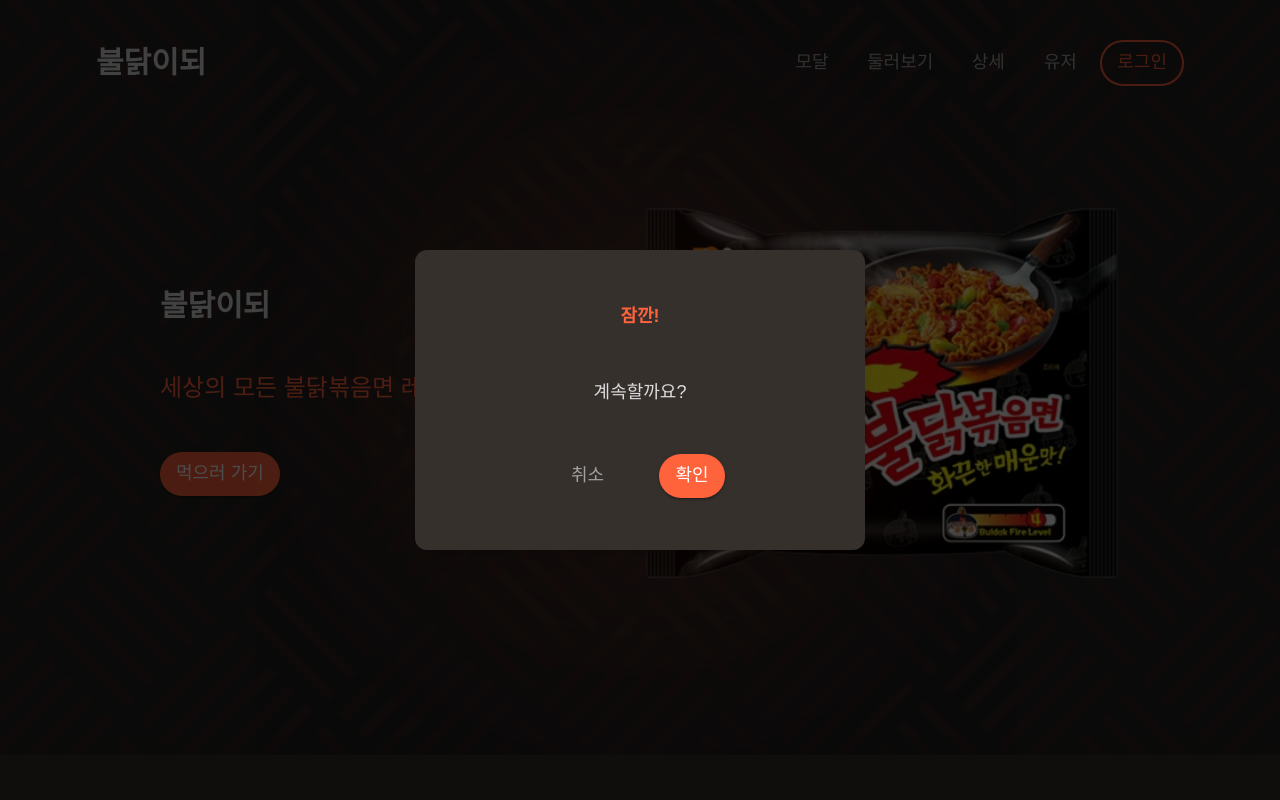
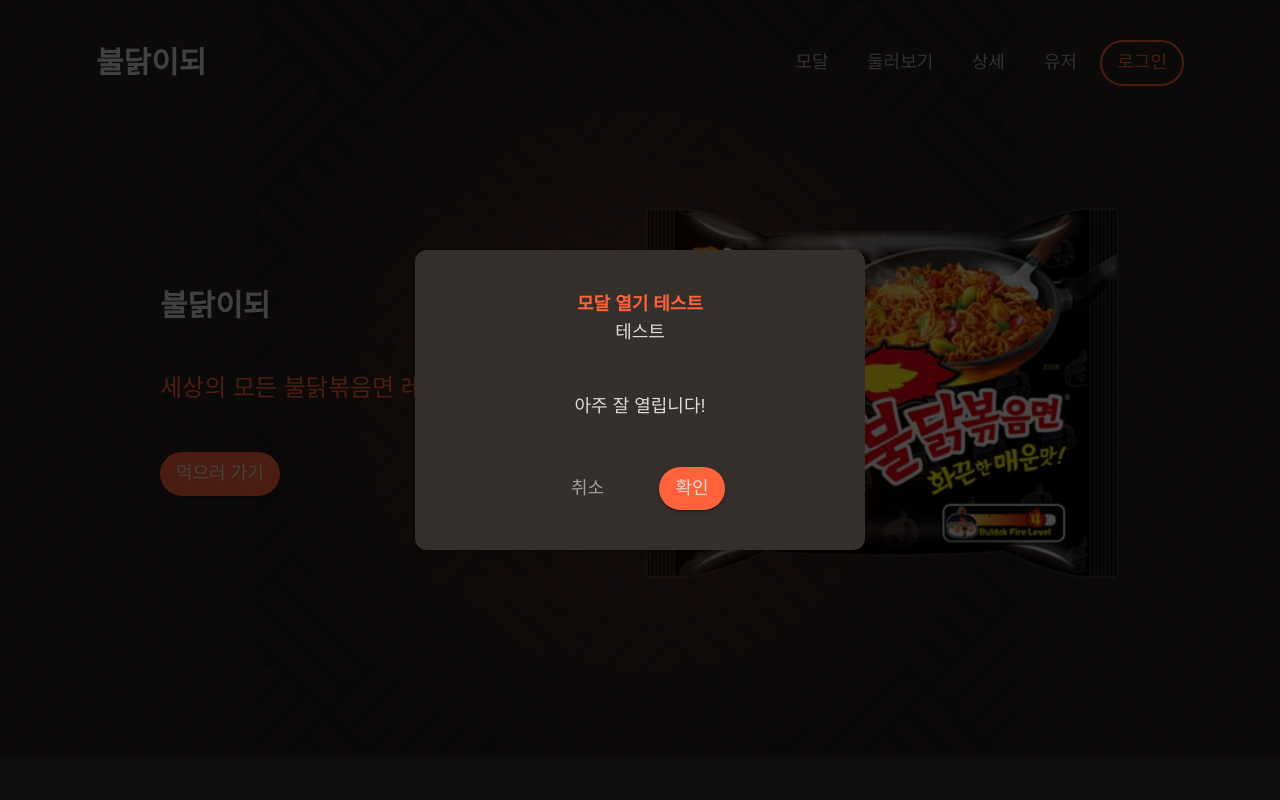
Before and after one commit to metzo32/be-buldak, a Next.js app: page / in a window 1280 px wide. Both pictures are taken after a click on the button "모달". Shown: the top 800 px of the page. Built offline with nearby package versions, Linux system fonts and the light colour scheme; no server answers; a web font is replaced by a local one.

Commit message:
modal context 생성

```diff
--- a/src/app/(public)/register/page.tsx
+++ b/src/app/(public)/register/page.tsx
@@ -20,7 +20,8 @@
 }
 
 export default function RegisterPage() {
-  const { isModalOpen, openModal, closeModal } = useModal();
+  // const { isModalOpen, openModal, closeModal } = useModal();
+  const { openModal, closeModal } = useModal();
   const router = useRouter();
 
   const {
@@ -58,7 +59,22 @@
     const isSuccess = await postRegister(payload);
 
     if (isSuccess) {
-      openModal();
+      openModal({
+        modal: {
+          title01: "세션이 만료되었습니다",
+          title02: "다시 로그인해주세요",
+          content: <p>보안을 위해 자동 로그아웃 되었습니다.</p>,
+          onConfirm: () => {
+            console.log("확인 클릭됨");
+            router.push("/login"); // or 원하는 동작
+          },
+          onCancel: () => {
+            console.log("취소 클릭됨");
+          },
+          confirmButton: "로그인하기",
+          cancelButton: "닫기",
+        },
+      });
     } else {
       alert("회원가입에 실패했습니다. 다시 시도해주세요.");
     }
@@ -68,14 +84,14 @@
 
   return (
     <>
-      <Modal
+      {/* <Modal
         isModalOpen={isModalOpen}
         title01="회원가입 성공!"
         title02="초기 화면으로 이동합니다."
         btnStrongText="확인"
         onClose={closeModal}
         onConfirm={handleConfirm}
-      />
+      /> */}
 
       <div className="py-24 mx-auto w-[600px] px-24 flex flex-col items-center justify-center gap-16 border-2 border-primaryHover rounded-4xl bg-primaryTrans relative backdrop-blur-sm shadow-xl">
         <h1 className="text-4xl relative z-1">가입하기</h1>
--- a/src/components/TriedButton.tsx
+++ b/src/components/TriedButton.tsx
@@ -4,10 +4,15 @@
 import { ButtonStrong } from "./ui/Buttons";
 import { useMutation, useQueryClient } from "@tanstack/react-query";
 import { triedRecipe } from "./fetch/fetchRecipies";
+import useModal from "@/hooks/useModal";
+import { useRouter } from "next/navigation";
 
 export default function TriedButton({ recipeId }: { recipeId: number }) {
   const [tried, setTried] = useState<boolean>(false);
   const queryClient = useQueryClient();
+  const router = useRouter();
+
+  const { openModal } = useModal();
 
   const { mutate, isPending } = useMutation({
     mutationFn: () => triedRecipe(recipeId),
@@ -23,9 +28,36 @@
 
     //   queryClient.invalidateQueries({ queryKey: ["tried", recipeId] });
     // },
-    onError: (err) => {
-      console.error("먹어봤어요 요청 실패:", err);
+    onError: (error: any) => {
+      console.log("먹어봤어요 요청 실패:", error);
+      setTried(false);
+
+      if (error?.response?.status === 401 || error?.status === 401) {
+        console.warn("세션 만료됨 → 재로그인 모달 오픈");
+        setTried(false);
+
+        openModal({
+          modal: {
+            title01: "세션이 만료되었습니다",
+            title02: "다시 로그인해주세요",
+            content: <p>보안을 위해 자동 로그아웃 되었습니다.</p>,
+            onConfirm: () => {
+              console.log("확인 클릭됨");
+              router.push("/login"); // or 원하는 동작
+            },
+            onCancel: () => {
+              console.log("취소 클릭됨");
+            },
+            confirmButton: "로그인하기",
+            cancelButton: "닫기",
+          },
+        });
+        return;
+      }
+
       alert("요청 실패");
+      // 실패 시 optimistic rollback도 고려
+      setTried((prev) => !prev);
     },
   });
 
@@ -36,6 +68,7 @@
   return (
     <ButtonStrong
       text={`${tried ? "먹어봤어요" : "먹어볼래요"}`}
+      deactive={tried}
       onClick={toggleTried}
       disabled={isPending}
     />
--- a/src/components/comments/Comments.tsx
+++ b/src/components/comments/Comments.tsx
@@ -8,8 +8,9 @@
 import useModal from "@/hooks/useModal";
 
 export default function Comments() {
-  const { isModalOpen, isConfirmed, openModal, closeModal, confirmModal } =
-    useModal();
+  const { openModal } = useModal();
+  // const { isModalOpen, isConfirmed, openModal, closeModal, confirmModal } =
+  //   useModal();
   const [comment, setComment] = useState("");
   const [currentPage, setCurrentPage] = useState<number>(1);
   const itemsPerPage = 5;
@@ -39,16 +40,21 @@
   };
 
   const handleReset = () => {
-    if (!comment) {
-      return;
-    } else {
-      openModal();
-      if (isConfirmed) {
-        setComment("");
-      } else {
-        return;
-      }
-    }
+    openModal({
+      modal: {
+        title01: "세션이 만료되었습니다",
+        title02: "다시 로그인해주세요",
+        content: <p>보안을 위해 자동 로그아웃 되었습니다.</p>,
+        onConfirm: () => {
+          console.log("확인 클릭됨");
+        },
+        onCancel: () => {
+          console.log("취소 클릭됨");
+        },
+        confirmButton: "로그인하기",
+        cancelButton: "닫기",
+      },
+    });
   };
 
   const handleRatingChange = (value: number) => {
@@ -56,13 +62,15 @@
   };
 
   return (
-    <section className=" px-10 py-10
+    <section
+      className=" px-10 py-10
     mb-24
     flex flex-col gap-15
     relative z-1
 
     md:px-24 md:py-12
-    2xl:px-72 xl:py-24;">
+    2xl:px-72 xl:py-24;"
+    >
       <div className="w-full border-3 border-primary rounded-2xl md:rounded-3xl ">
         <StarRating userRate={handleRatingChange} />
         <textarea
--- a/src/components/layouts/Header.tsx
+++ b/src/components/layouts/Header.tsx
@@ -3,7 +3,6 @@
 import { useRouter } from "next/navigation";
 import useModal from "@/hooks/useModal";
 
-import Modal from "@/components/ui/Modal";
 import HomeButton from "@/components/HomeButton";
 import { ButtonOutlined, ButtonPlain } from "@/components/ui/Buttons";
 import { useQuery } from "@tanstack/react-query";
@@ -12,18 +11,17 @@
 import { useEffect } from "react";
 
 export default function Header() {
-  const { isModalOpen, isConfirmed, openModal, closeModal, confirmModal } =
-    useModal();
+  const { openModal } = useModal();
   const router = useRouter();
   const { user } = useUserStore();
 
   useEffect(() => {
-    console.log("헤더 유저", user)
-  }, [user])
+    console.log("헤더 유저", user);
+  }, [user]);
 
   // const { data: userData, isError } = useQuery({
   //   queryKey: ["currentUser"],
-  //   queryFn: getCurrentUser,
+  //   queryFn: getCurrentUser,₩₩
   //   retry: false,
   // });
 
@@ -32,12 +30,22 @@
   // }
 
   const handleModalOpen = () => {
-    openModal();
+    openModal({
+      modal: {
+        title01: "모달 열기 테스트",
+        title02: "테스트",
+        content: "아주 잘 열립니다!",
+        onConfirm: () => {
+          console.log("확인 클릭됨");
+        },
+        onCancel: () => {
+          console.log("취소 클릭됨");
+        },
+        confirmButton: "확인",
+        cancelButton: "취소",
+      },
+    });
   };
-
-  if (isConfirmed) {
-    console.log("확인버튼 클릭");
-  }
 
   return (
     <header>
@@ -47,15 +55,6 @@
 
       <div className="flex gap-2 2xl:gap-10">
         <ButtonPlain text="모달" onClick={handleModalOpen} />
-        <Modal
-          isModalOpen={isModalOpen}
-          title01="잠깐!"
-          title02="계속할까요?"
-          btnPlainText="취소"
-          btnStrongText="확인"
-          onClose={closeModal}
-          onConfirm={confirmModal}
-        />
         <ButtonPlain text="둘러보기" onClick={() => router.push("/details")} />
         <ButtonPlain text="상세" onClick={() => router.push("/details/1")} />
         <ButtonPlain text="유저" onClick={() => router.push("/user")} />
--- a/src/components/ui/Buttons.tsx
+++ b/src/components/ui/Buttons.tsx
@@ -9,6 +9,7 @@
   isSmall?: boolean;
   disabled?: boolean;
   full?: boolean;
+  deactive?: boolean;
   href?: string;
 }
 
@@ -18,6 +19,7 @@
   type,
   disabled,
   full,
+  deactive,
   href,
 }: ButtonProps) {
   return (
@@ -27,9 +29,10 @@
       href={href}
       onClick={onClick}
       disabled={disabled}
-      color="primary"
       sx={{
         width: full ? "100%" : "fit-content",
+        backgroundColor: deactive? "#595959" : "#fe633c",
+        color:  deactive? "#A1A1A1" : "#DBDBDB",
         padding: full ? "10px" : null,
         borderRadius: "50px",
         // border: "2px solid",
--- a/src/components/ui/Modal.tsx
+++ /dev/null
@@ -1,43 +0,0 @@
-"use client";
-
-import { ButtonPlain, ButtonStrong } from "@/components/ui/Buttons";
-
-
-interface ModalProps {
-  isModalOpen: boolean;
-  title01: string;
-  title02: string;
-  btnStrongText?: string;
-  btnPlainText?: string;
-  onClose: () => void;
-  onConfirm: () => void;
-}
-
-export default function Modal({
-  isModalOpen,
-  title01,
-  title02,
-  btnStrongText,
-  btnPlainText,
-  onClose,
-  onConfirm,
-}: ModalProps) {
-  if (!isModalOpen) return null;
-
-  return (
-    <div className="bg-overlay fixed top-0 left-0 min-w-[325px] w-screen h-screen z-30 flex justify-center items-center">
-      <div className="w-[300px] h-[200px] md:w-[450px] md:h-[300px] p-5 bg-secondary flex flex-col justify-between md:justify-center items-center gap-5 md:gap-12 shadow-xl rounded-xl">
-        <h2 className="text-primary text-lg font-bold">{title01}</h2>
-        <h1 className="font-medium text-lg">{title02}</h1>
-        <div className="flex gap-5 md:gap-10">
-          {btnPlainText && (
-            <ButtonPlain text={btnPlainText} onClick={onClose} isSmall />
-          )}
-          {btnStrongText && (
-            <ButtonStrong text={btnStrongText} onClick={onConfirm} />
-          )}
-        </div>
-      </div>
-    </div>
-  );
-}
--- /dev/null
+++ b/src/context/ModalContext.ts
@@ -0,0 +1,14 @@
+// src/context/ModalContext.ts
+import { createContext, useContext } from "react";
+
+interface ModalContextProps {
+    openModal: ({ modal }: { modal: any }) => void;
+  closeModal: () => void;
+}
+
+export const ModalContext = createContext<ModalContextProps>({
+    openModal: () => {},
+  closeModal: () => {},
+});
+
+export const useModal = () => useContext(ModalContext);
--- a/src/hooks/useModal.ts
+++ b/src/hooks/useModal.ts
@@ -1,30 +1,10 @@
-"use client";
-
-import { useCallback, useState } from "react";
+import { ModalContext } from "@/context/ModalContext";
+import { useContext } from "react";
 
 export default function useModal() {
-  const [isModalOpen, setIsModalOpen] = useState<boolean>(false);
-  const [isConfirmed, setIsConfirmed] = useState<boolean>(false);
-
-  const openModal = useCallback(() => {
-    setIsModalOpen(true);
-    setIsConfirmed(false);
-  }, []);
-
-  const closeModal = useCallback(() => {
-    setIsModalOpen(false);
-  }, []);
-
-  const confirmModal = useCallback(() => {
-    setIsConfirmed(true);
-    setIsModalOpen(false);
-  }, []);
-
-  return {
-    isModalOpen,
-    isConfirmed,
-    openModal,
-    closeModal,
-    confirmModal,
-  };
+  const context = useContext(ModalContext);
+  if (!context) {
+    throw new Error("useModal must be used within ModalProvider");
+  }
+  return context;
 }
--- a/src/providers/ClientProviders.tsx
+++ b/src/providers/ClientProviders.tsx
@@ -4,13 +4,16 @@
 import LocalizationProviders from "@/providers/LocalizationProviders";
 import MUIThemeProvider from "@/providers/MUIThemeProvider";
 import QueryProvider from "@/providers/QueryProvider";
+import ModalProvider from "@/providers/ModalProvider";
 
 export default function ClientProviders({ children }: { children: ReactNode }) {
   return (
     <>
       <MUIThemeProvider>
         <LocalizationProviders>
-          <QueryProvider>{children}</QueryProvider>
+          <ModalProvider>
+            <QueryProvider>{children}</QueryProvider>
+          </ModalProvider>
         </LocalizationProviders>
       </MUIThemeProvider>
     </>
--- /dev/null
+++ b/src/providers/ModalProvider.tsx
@@ -0,0 +1,83 @@
+import { ReactNode, useCallback, useState } from "react";
+import { ButtonPlain, ButtonStrong } from "@/components/ui/Buttons";
+import { ModalContext } from "@/context/ModalContext";
+
+interface ModalProps {
+  title01: string;
+  title02: string;
+  content: ReactNode | null;
+  onConfirm: () => void;
+  onCancel: () => void;
+  confirmButton?: string;
+  cancelButton?: string;
+}
+
+interface ModalProviderProps {
+  children: React.ReactNode;
+}
+
+export default function ModalProvider({ children }: ModalProviderProps) {
+  const initialModal: ModalProps = {
+    title01: "",
+    title02: "",
+    content: null,
+    onConfirm: () => {},
+    onCancel: () => {},
+    confirmButton: "확인",
+    cancelButton: "취소",
+  };
+
+  const [modalContent, setModalContent] = useState(initialModal);
+  const [open, setOpen] = useState(false);
+
+  const openModal = useCallback(({ modal }: { modal: ModalProps }) => {
+    setModalContent(modal);
+    setOpen(true);
+  }, []);
+
+  const closeModal = useCallback(() => {
+    setOpen(false);
+    setModalContent(initialModal);
+  }, []);
+
+  return (
+    <ModalContext.Provider value={{ openModal, closeModal }}>
+      {children}
+      {open && (
+        <div className="bg-overlay fixed top-0 left-0 min-w-[325px] w-screen h-screen z-30 flex justify-center items-center">
+          <div className="w-[300px] h-[200px] md:w-[450px] md:h-[300px] p-5 bg-secondary flex flex-col items-center gap-5 justify-between py-10 shadow-xl rounded-xl">
+            <div className="flex flex-col items-center">
+              <h2 className="text-primary text-lg font-bold">
+                {modalContent.title01}
+              </h2>
+              <h1 className="font-medium text-lg">{modalContent.title02}</h1>
+            </div>
+
+            {modalContent.content}
+            <div className="flex gap-5 md:gap-10">
+              {modalContent.cancelButton && (
+                <ButtonPlain
+                  text={modalContent.cancelButton}
+                  onClick={() => {
+                    modalContent.onCancel?.();
+                    closeModal();
+                  }}
+                  isSmall
+                />
+              )}
+              {modalContent.confirmButton && (
+                <ButtonStrong
+                  text={modalContent.confirmButton}
+                  onClick={() => {
+                    modalContent.onConfirm?.();
+                    closeModal();
+                  }}
+                />
+              )}
+            </div>
+          </div>
+        </div>
+      )}
+    </ModalContext.Provider>
+  );
+}
```
Also changed, not shown: src/api/api.ts (+24 -5 lines), src/app/(public)/details/[id]/page.tsx (+16 -7 lines).
